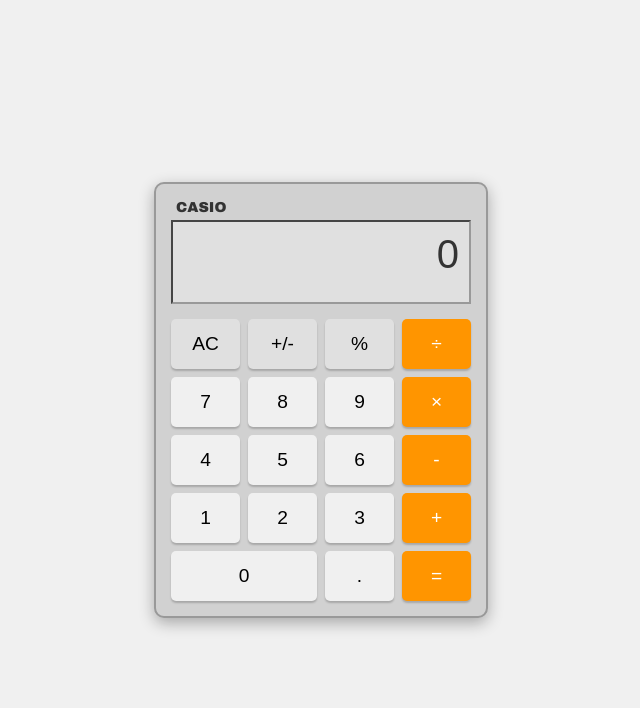
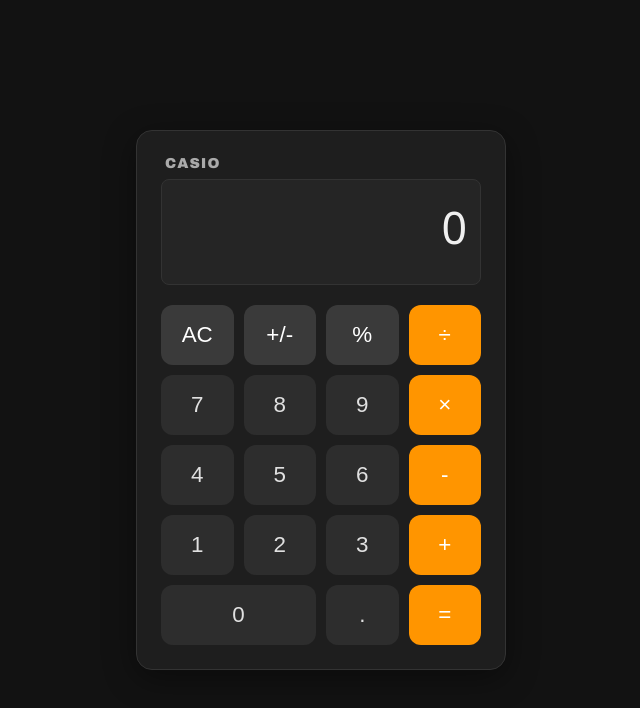
Before and after one commit to KARAN0072177/small-js-projects, a plain HTML site: page calculator/index.html in a window 1280 px wide. Shown: the whole page, without its empty margins (319-959 px from the left). Drawn offline with Linux system fonts and the light colour scheme.

Commit message:
style(calculator): update UI with dark theme styling

```diff
--- a/calculator/styles.css
+++ b/calculator/styles.css
@@ -1,76 +1,94 @@
 body {
-    font-family: Arial, sans-serif;
+    font-family: 'Segoe UI', system-ui, sans-serif;
     display: flex;
     justify-content: center;
     align-items: center;
     height: 100vh;
-    background-color: #f0f0f0;
+    background-color: #121212;
     margin: 0;
 }
 
 .calculator {
-    width: 300px;
-    background-color: #d1d1d1;
-    border-radius: 10px;
-    box-shadow: 0 5px 15px rgba(0,0,0,0.3);
-    padding: 15px;
-    border: 2px solid #999;
+    width: 320px;
+    background-color: #1e1e1e;
+    border-radius: 16px;
+    box-shadow: 0 8px 32px rgba(0, 0, 0, 0.4);
+    padding: 24px;
+    border: 1px solid #333;
 }
 
 .brand {
     font-family: 'Arial Black', sans-serif;
-    color: #333;
+    color: #aaa;
     text-align: left;
     font-size: 0.9rem;
-    margin-bottom: 5px;
-    padding-left: 5px;
+    margin-bottom: 8px;
+    padding-left: 4px;
+    letter-spacing: 1px;
 }
 
 .display {
-    background-color: #e0e0e0;
-    border: 2px inset #999;
-    padding: 10px;
-    margin-bottom: 15px;
+    background-color: #252525;
+    border: 1px solid #333;
+    border-radius: 8px;
+    padding: 16px 12px;
+    margin-bottom: 20px;
     text-align: right;
-    height: 60px;
+    height: 72px;
 }
 
 .screen {
-    font-size: 2.5rem;
-    color: #333;
+    font-size: 2.8rem;
+    color: #f0f0f0;
     overflow: hidden;
     text-overflow: ellipsis;
+    font-weight: 300;
+    letter-spacing: 1px;
 }
 
 .buttons {
     display: grid;
     grid-template-columns: repeat(4, 1fr);
-    gap: 8px;
+    gap: 10px;
 }
 
 button {
-    height: 50px;
+    height: 60px;
     border: none;
-    border-radius: 5px;
-    font-size: 1.2rem;
+    border-radius: 12px;
+    font-size: 1.4rem;
     cursor: pointer;
-    background-color: #f8f8f8;
-    box-shadow: 0 2px 2px rgba(0,0,0,0.2);
-    transition: all 0.1s;
+    background-color: #2d2d2d;
+    color: #e0e0e0;
+    transition: all 0.15s ease;
+    user-select: none;
 }
 
 button:active {
-    transform: translateY(1px);
-    box-shadow: none;
+    transform: scale(0.96);
+}
+
+button:hover {
+    filter: brightness(1.2);
 }
 
 .function {
-    background-color: #e0e0e0;
+    background-color: #3a3a3a;
+    color: #ffffff;
 }
 
 .operation {
     background-color: #ff9500;
     color: white;
+    font-weight: 500;
+}
+
+.operation:hover {
+    background-color: #ffaa33;
+}
+
+.operation:active {
+    background-color: #e68600;
 }
 
 .equals {
@@ -82,9 +100,25 @@ button:active {
 }
 
 button[data-number] {
-    background-color: #f0f0f0;
+    background-color: #2d2d2d;
+    font-weight: 400;
+}
+
+button[data-number]:hover {
+    background-color: #3a3a3a;
 }
 
 button[data-number="0"] {
     grid-column: span 2;
 }
+
+/* Active state for all buttons */
+button:active {
+    box-shadow: inset 0 0 8px rgba(0, 0, 0, 0.3);
+}
+
+/* Special styling for pressed operation buttons */
+.operation.active {
+    background-color: white;
+    color: #ff9500;
+}
```
